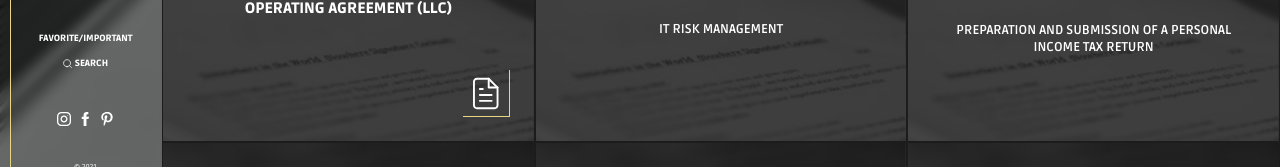
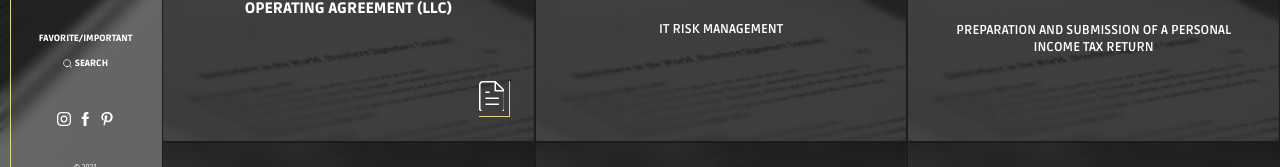
Before and after one commit to mainrashagit/bravo, a Next.js app: page / in a window 1280 px wide. Shown: the part 555-722 px from the top of the page. Built offline with nearby package versions, Linux system fonts and the light colour scheme.

Commit message:
fix docimg in cat; fix contactus height

```diff
--- a/modules/layout/Layout.tsx
+++ b/modules/layout/Layout.tsx
@@ -35,10 +35,15 @@ const Layout: React.FC<Props> = ({ children }) => {
     document.addEventListener("click", unScroll, true)
 
     const scrollAreas = document.querySelectorAll("[data-simplebar]")
+    const scrollAreas2 = document.querySelectorAll("simplebar-content")
     const resizeHeight = () => {
       scrollAreas.forEach((area) => {
         if (!(area instanceof HTMLElement)) return
         area.style.maxHeight = String(`${window.innerHeight}px`)
+      })
+      scrollAreas2.forEach((area) => {
+        if (!(area instanceof HTMLElement)) return
+        area.style.minHeight = String(`${window.innerHeight}px`)
       })
     }
     resizeHeight()
--- a/modules/squareCat/SquareCat.tsx
+++ b/modules/squareCat/SquareCat.tsx
@@ -23,8 +23,8 @@ const SquareCat: React.FC<Props> = ({ heading, subheading, img, doc }) => {
           <div className={styles.square__docImg}>
             <Image
               layout={"responsive"}
-              width={38}
-              height={39}
+              width={33}
+              height={41}
               src={"/doc.svg"}
               alt="doc"
             />
--- a/modules/squareCat/squareCat.module.sass
+++ b/modules/squareCat/squareCat.module.sass
@@ -37,10 +37,10 @@
         position: absolute
         bottom: 2em
         right: 2em
-        padding: 5px
+        padding: 0 5px 5px 0
         border-right: 1px solid $yellow
         border-bottom: 1px solid $yellow
 
         &Img
-            height: 3em
-            width: 3em
+            height: 2.5625em
+            width: 2.0625em
--- a/pages/contact_us/contactus.module.sass
+++ b/pages/contact_us/contactus.module.sass
@@ -2,7 +2,7 @@
 
 .wrapper
     position: relative
-    min-height: 100vh
+    min-height: calc(100vh - 5em)
     @extend %flex-center
     @media screen and ( max-width: 769px )
         min-height: auto
```
Also changed, not shown: public/doc.svg.
